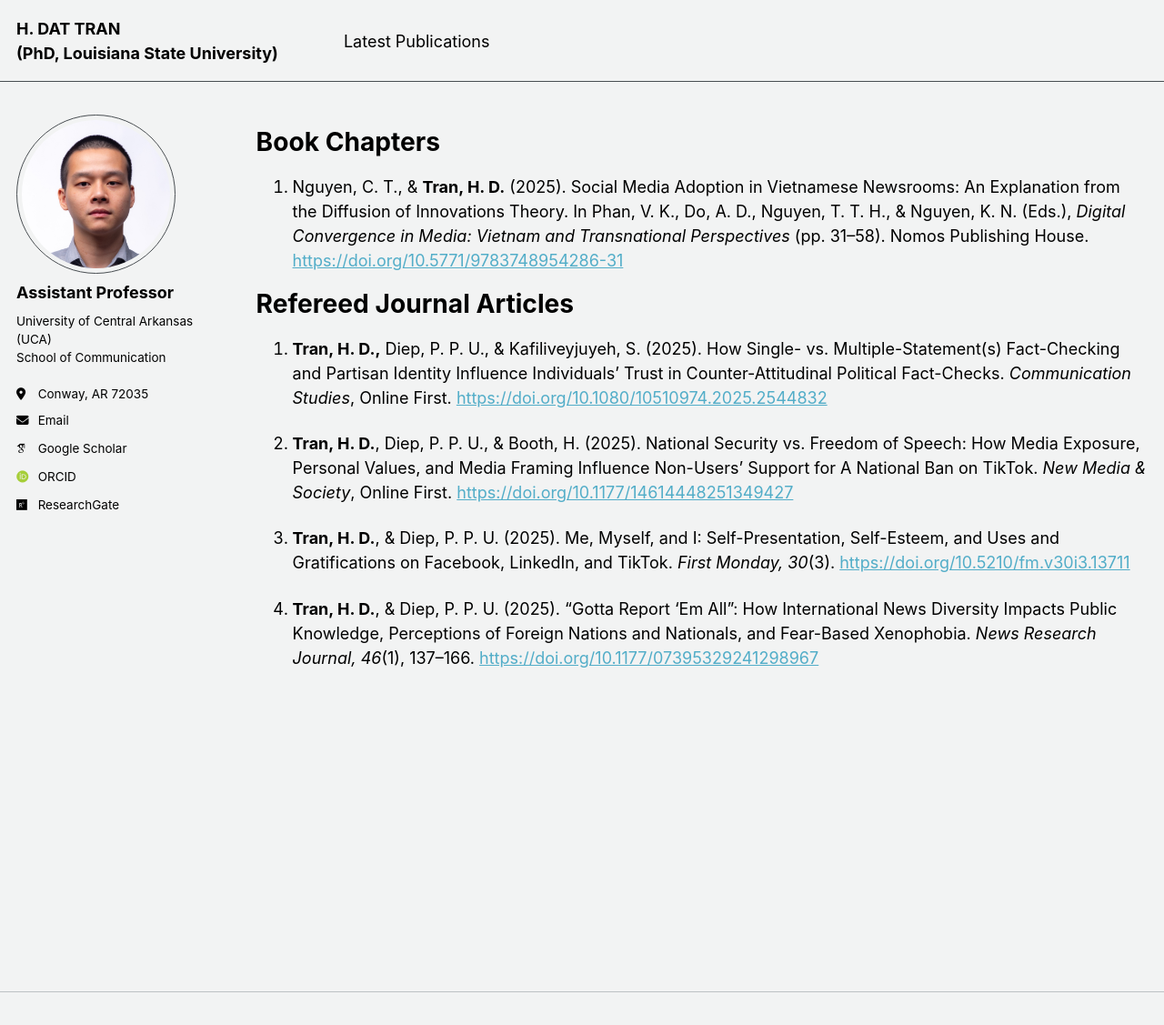
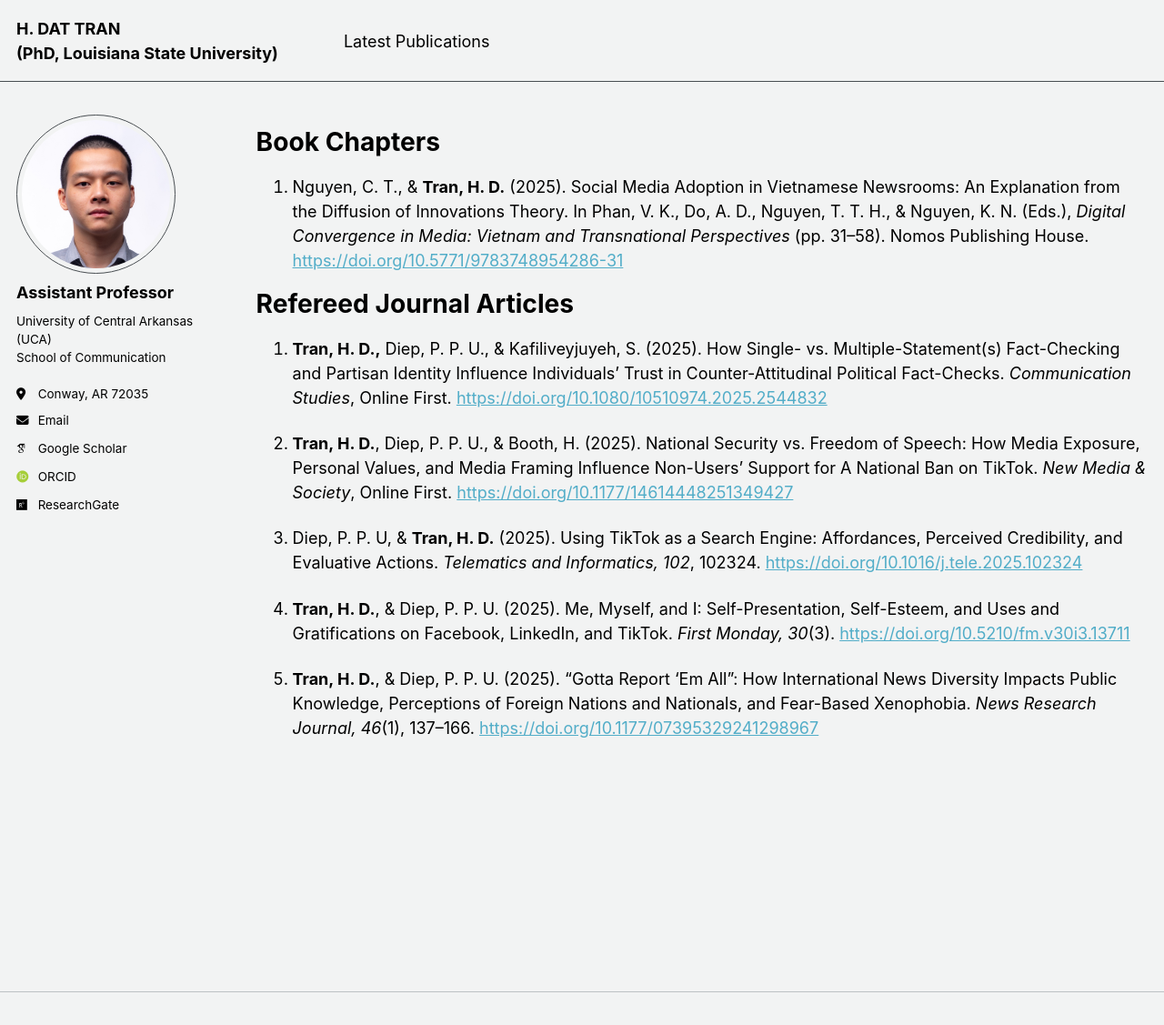
Before and after one commit to hdattran/hdattran.github.io, a Jekyll site: the page built from _pages/publications.md, in a window 1280 px wide and 1127 px high. Shown: the whole window at 91% size. Built offline with Jekyll 4.4.1, drawn with Linux system fonts in a browser that asks for light colours; some web fonts are replaced.

Commit message:
Update publications.md

```diff
--- a/_pages/publications.md
+++ b/_pages/publications.md
@@ -20,6 +20,8 @@ Refereed Journal Articles
 
 2. **Tran, H. D.**, Diep, P. P. U., & Booth, H. (2025). National Security vs. Freedom of Speech: How Media Exposure, Personal Values, and Media Framing Influence Non-Users’ Support for A National Ban on TikTok. *New Media & Society*, Online First. [https://doi.org/10.1177/14614448251349427](https://doi.org/10.1177/14614448251349427)
 
-3. **Tran, H. D.**, & Diep, P. P. U. (2025). Me, Myself, and I: Self-Presentation, Self-Esteem, and Uses and Gratifications on Facebook, LinkedIn, and TikTok. *First Monday, 30*(3). [https://doi.org/10.5210/fm.v30i3.13711](https://doi.org/10.5210/fm.v30i3.13711)
+3. Diep, P. P. U, & **Tran, H. D.** (2025). Using TikTok as a Search Engine: Affordances, Perceived Credibility, and Evaluative Actions. _Telematics and Informatics, 102_, 102324. [https://doi.org/10.1016/j.tele.2025.102324](https://doi.org/10.1016/j.tele.2025.102324)
 
-4. **Tran, H. D.**, & Diep, P. P. U. (2025). “Gotta Report ‘Em All”: How International News Diversity Impacts Public Knowledge, Perceptions of Foreign Nations and Nationals, and Fear-Based Xenophobia. _News Research Journal, 46_(1), 137–166. [https://doi.org/10.1177/07395329241298967](https://doi.org/10.1177/07395329241298967)
+4. **Tran, H. D.**, & Diep, P. P. U. (2025). Me, Myself, and I: Self-Presentation, Self-Esteem, and Uses and Gratifications on Facebook, LinkedIn, and TikTok. *First Monday, 30*(3). [https://doi.org/10.5210/fm.v30i3.13711](https://doi.org/10.5210/fm.v30i3.13711)
+
+5. **Tran, H. D.**, & Diep, P. P. U. (2025). “Gotta Report ‘Em All”: How International News Diversity Impacts Public Knowledge, Perceptions of Foreign Nations and Nationals, and Fear-Based Xenophobia. _News Research Journal, 46_(1), 137–166. [https://doi.org/10.1177/07395329241298967](https://doi.org/10.1177/07395329241298967)
```
